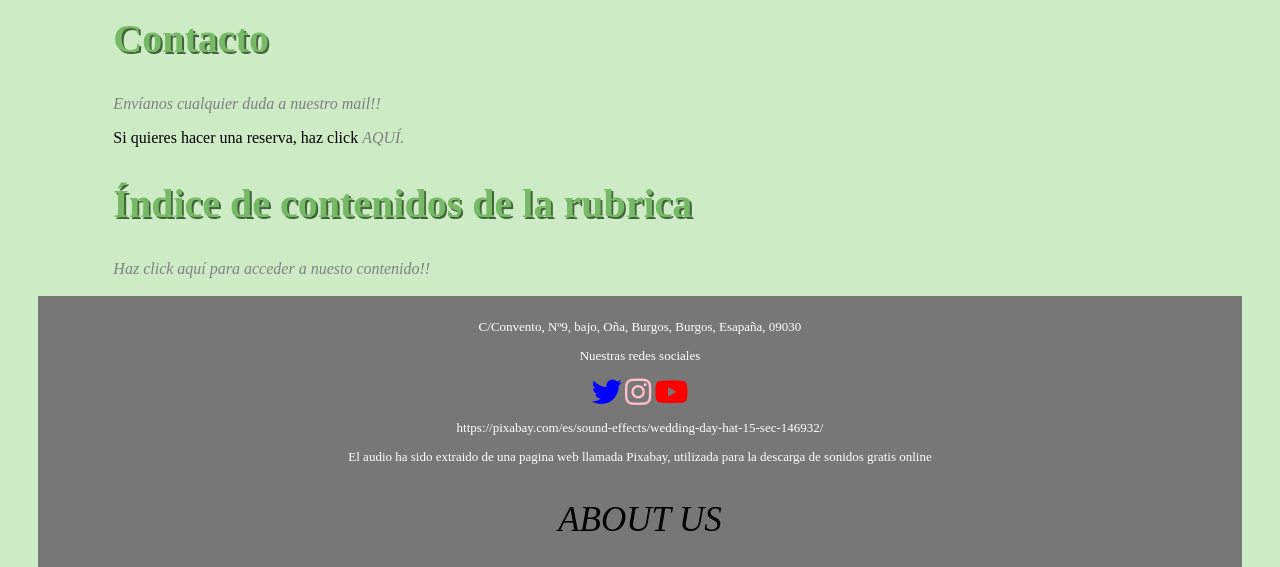
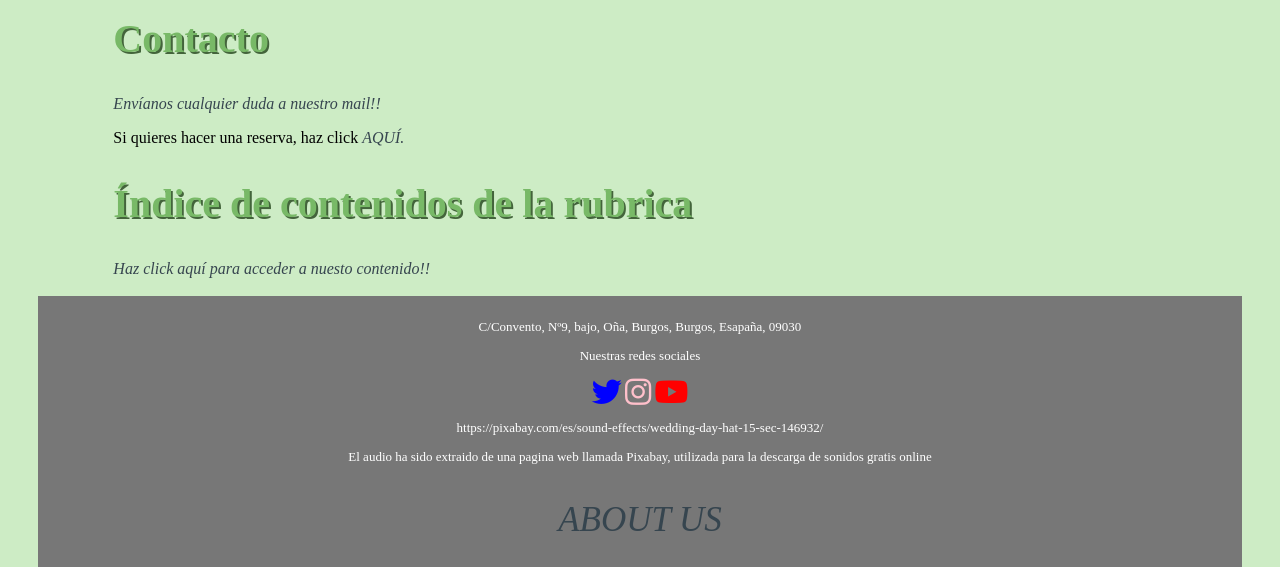
Before and after one commit to TeresaEscribano/restaurantealucinante, a plain HTML site: page index.html in a window 1280 px wide. Shown: the part 2978-3545 px from the top of the page. Drawn offline with Linux system fonts and the light colour scheme.

Commit message:
Update restaurante.css

```diff
--- a/estilos/restaurante.css
+++ b/estilos/restaurante.css
@@ -51,7 +51,7 @@ h3 {
 }
 a {
     text-decoration: none;
-    color: Grey;
+    color: rgb(54,69,79);
     font-style: italic;
 }
 a:hover {
@@ -128,7 +128,3 @@ audio{
 font-size: 35px;
 font-style: bold;
 }
-
-.enlaceaboutus {
-    color: black
-}
```
